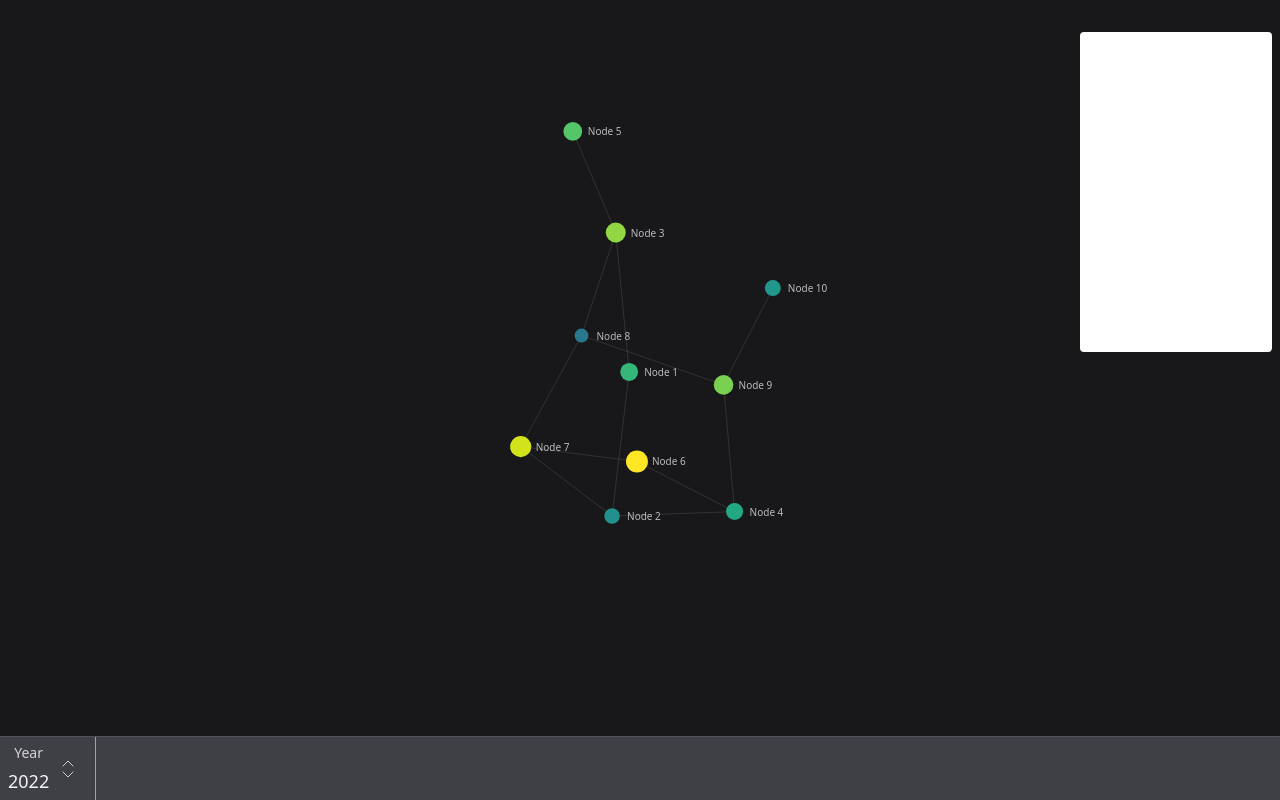
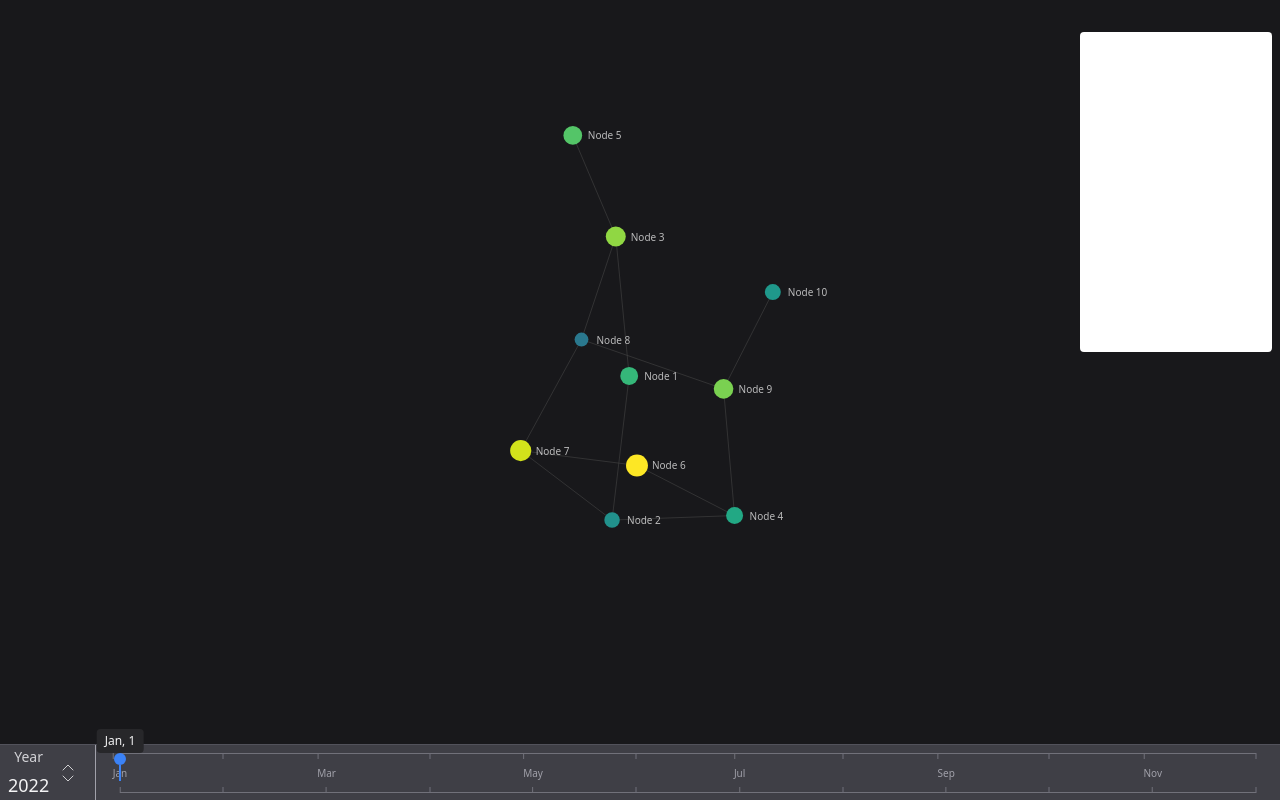
Before and after one commit to kemma011-209/Atlas, a Next.js app in the folder frontend/: page /graphdev in a window 1280 px wide. Built offline with nearby package versions, Linux system fonts and the light colour scheme.

Commit message:
Basic Time Selector & Slider setup

```diff
--- a/frontend/app/graphdev/page.tsx
+++ b/frontend/app/graphdev/page.tsx
@@ -1,5 +1,5 @@
 "use client";
-import React, { useState } from "react";
+import React, { useState, useRef, useEffect } from "react";
 import ForceGraph from "./_components/ForceGraph";
 import { graphData } from "./data";
 import { ChevronsUpDown } from "lucide-react";
@@ -7,8 +7,75 @@ import { ChevronsUpDown } from "lucide-react";
 const Page = () => {
   const [isOpen, setIsOpen] = useState(false);
   const [selectedYear, setSelectedYear] = useState(2022);
+  const [sliderPosition, setSliderPosition] = useState(0);
+  const [isDragging, setIsDragging] = useState(false);
+  const sliderRef = useRef(null);
 
   const years = [2022, 2023, 2024];
+  const months = [
+    "Jan",
+    "Feb",
+    "Mar",
+    "Apr",
+    "May",
+    "Jun",
+    "Jul",
+    "Aug",
+    "Sep",
+    "Oct",
+    "Nov",
+    "Dec",
+  ];
+
+  const calculateDate = (position) => {
+    const dayOfYear = Math.floor((position / 100) * 365) + 1;
+    let days = dayOfYear;
+    const monthDays = [31, 28, 31, 30, 31, 30, 31, 31, 30, 31, 30, 31];
+    let month = 0;
+
+    while (days > monthDays[month]) {
+      days -= monthDays[month];
+      month++;
+    }
+
+    return `${months[month]}, ${days}`;
+  };
+
+  const handleMouseDown = (e) => {
+    setIsDragging(true);
+    updateSliderPosition(e);
+  };
+
+  const handleMouseMove = (e) => {
+    if (isDragging) {
+      updateSliderPosition(e);
+    }
+  };
+
+  const handleMouseUp = () => {
+    setIsDragging(false);
+  };
+
+  const updateSliderPosition = (e) => {
+    if (sliderRef.current) {
+      const rect = sliderRef.current.getBoundingClientRect();
+      const x = e.clientX - rect.left;
+      const width = rect.width;
+      const newPosition = Math.max(0, Math.min(100, (x / width) * 100));
+      setSliderPosition(newPosition);
+    }
+  };
+
+  useEffect(() => {
+    if (isDragging) {
+      window.addEventListener("mousemove", handleMouseMove);
+      window.addEventListener("mouseup", handleMouseUp);
+    }
+    return () => {
+      window.removeEventListener("mousemove", handleMouseMove);
+      window.removeEventListener("mouseup", handleMouseUp);
+    };
+  }, [isDragging]);
 
   return (
     <div className="w-screen h-screen flex flex-col">
@@ -16,7 +83,7 @@ const Page = () => {
         <div className="w-48 h-80 bg-white rounded top-8 right-2 absolute z-10"></div>
         <ForceGraph graphData={graphData} />
       </div>
-      <div className="w-full h-16 bg-zinc-700 border-t border-zinc-600 flex-shrink-0">
+      <div className="w-full h-14 bg-zinc-700 border-t border-zinc-600 flex-shrink-0">
         <div className="w-full h-full flex">
           <div className="h-full w-24 p-2 border-r border-zinc-400 flex space-x-2 relative">
             <button
@@ -49,7 +116,57 @@ const Page = () => {
               </div>
             )}
           </div>
-          <div className="w-full h-full"></div>
+
+          {/* Timeline section */}
+          <div className="w-full h-full flex items-center justify-center relative">
+            <div className="w-[calc(100%-3rem)] h-10 relative" ref={sliderRef}>
+              {/* Lines */}
+              <div className="absolute top-0 w-full h-[1px] bg-zinc-500" />
+              <div className="absolute bottom-0 w-full h-[1px] bg-zinc-500" />
+
+              {/* Month labels and notches */}
+              {months.map((month, index) => (
+                <div
+                  key={month}
+                  className="absolute h-full flex flex-col justify-between items-center"
+                  style={{
+                    left: `${(index * 100) / (months.length - 1)}%`,
+                    transform: "translateX(-50%)",
+                  }}
+                >
+                  <div>
+                    <div className="w-[1px] h-1.5 bg-zinc-500" />
+                    {index % 2 === 0 && (
+                      <span className="text-[10px] text-zinc-400 mt-0.5">
+                        {month}
+                      </span>
+                    )}
+                  </div>
+                  <div className="w-[1px] h-1.5 bg-zinc-500" />
+                </div>
+              ))}
+
+              {/* Slider pin */}
+              <div
+                className="absolute top-0 -translate-y-4 cursor-pointer"
+                style={{
+                  left: `${sliderPosition}%`,
+                  transform: "translateX(-50%)",
+                }}
+                onMouseDown={handleMouseDown}
+              >
+                {/* Date tooltip */}
+                <div className="absolute -top-6 left-1/2 -translate-x-1/2 bg-zinc-800 text-zinc-100 text-xs px-2 py-1 rounded whitespace-nowrap">
+                  {calculateDate(sliderPosition)}
+                </div>
+                {/* Pin design */}
+                <div className="flex flex-col items-center">
+                  <div className="w-3 h-3 rounded-full bg-blue-500" />
+                  <div className="w-0.5 h-4 bg-blue-500" />
+                </div>
+              </div>
+            </div>
+          </div>
         </div>
       </div>
     </div>
```
